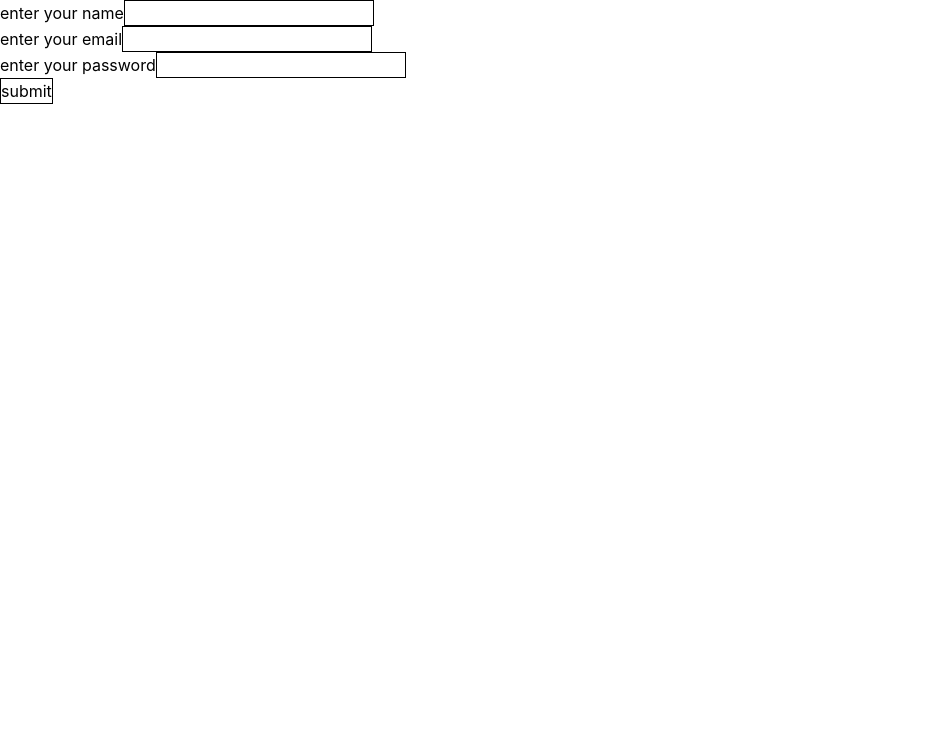
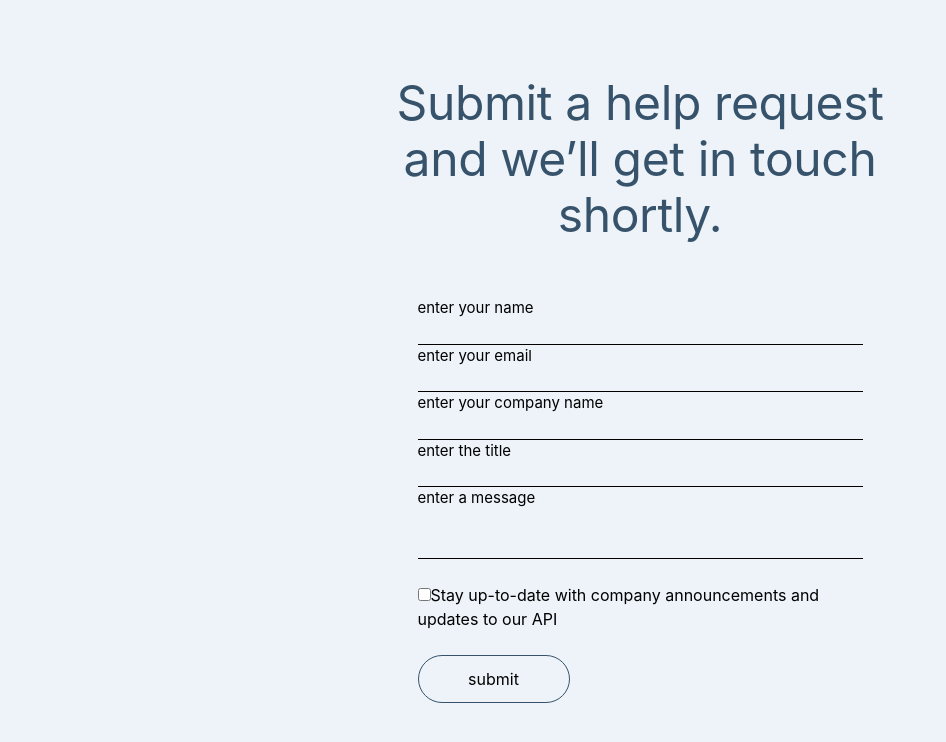
Before and after one commit to magdachikhr-hub/React_Form, a React (Vite) app: page / in a window 1280 px wide. Shown: the top 742 px of the page, without its empty margins (0-946 px from the left). Built offline with nearby package versions, Linux system fonts and the light colour scheme.

Commit message:
feat: create styled form with input validation

```diff
--- a/src/components/Form.jsx
+++ b/src/components/Form.jsx
@@ -16,13 +16,19 @@ function Form() {
 
   return (
     <>
-      <form onSubmit={handleSubmit(submit)}>
-        <div>
-          <label htmlFor="name">enter your name</label>
+      <main className="flex flex-col items-center bg-[#EDF3F8] min-h-screen">
+        <h1 className="mt-18.75 mb-13.5 text-[48px] w-143.25 tracking-[-0.37px] leading-14 text-center text-[#36536B] font-normal">
+          Submit a help request and we’ll get in touch shortly.
+        </h1>
+        <form onSubmit={handleSubmit(submit)} className="w-111.25 h-124.75 ">
+          <div className="flex flex-col ">
+            <label htmlFor="name" className="text-[15px]">
+              enter your name
+            </label>
             <input
               type="text"
               id="name"
-            className="border"
+              className="border-b focus:outline-none pl-2"
               {...register("username", {
                 required: "name is empty, please enter your name",
                 minLength: {
@@ -32,15 +38,19 @@ function Form() {
               })}
             />
             {errors.username && (
-            <p className="text-[red]">{errors.username.message}</p>
+              <p className="text-[red] text-[12px]">
+                {errors.username.message}
+              </p>
             )}
           </div>
-        <div>
-          <label htmlFor="email">enter your email</label>
+          <div className="flex flex-col ">
+            <label htmlFor="email" className="text-[15px]">
+              enter your email
+            </label>
             <input
               type="email"
               id="email"
-            className="border"
+              className="border-b focus:outline-none pl-2"
               {...register("email", {
                 required: "Email is required",
                 pattern: {
@@ -49,32 +59,79 @@ function Form() {
                 },
               })}
             />
-          {errors.email && <p className="text-[red]">{errors.email.message}</p>}
+            {errors.email && (
+              <p className="text-[red] text-[12px] ">{errors.email.message}</p>
+            )}
           </div>
-        <div>
-          <label htmlFor="password">enter your password</label>
+          <div className="flex flex-col ">
+            <label htmlFor="company" className="text-[15px]">
+              enter your company name
+            </label>
             <input
-            type="password"
-            id="password"
-            className="border"
-            {...register("password", {
-              required: "password is empty",
+              type="text"
+              id="company"
+              className="border-b focus:outline-none pl-2"
+              {...register("company", {
+                required: "company name is empty",
+              })}
+            />
+            {errors.company && (
+              <span className="text-[red] text-[12px]">
+                {errors.company.message}
+              </span>
+            )}
+          </div>
+          <div className="flex flex-col  ">
+            <label htmlFor="title" className="text-[15px]">
+              enter the title
+            </label>
+            <input
+              type="text"
+              id="title"
+              className="border-b focus:outline-none pl-2"
+              {...register("title", {
+                required: "title is empty, please enter your title",
                 minLength: {
-                value: 8,
-                message: "password is too short",
-              },
-              pattern: {
-                value: /^(?=.*[a-z])(?=.*[A-Z])(?=.*\d)(?=.*[\W_]).{8,}$/,
-                message: "make stronger password",
+                  value: 2,
+                  message: "title must be min 2 characters",
                 },
               })}
             />
-          {errors.password && (
-            <span className="text-[red]">{errors.password.message}</span>
+            {errors.title && (
+              <p className="text-[red] text-[12px]">{errors.title.message}</p>
             )}
           </div>
-        <button className="border">submit</button>
+          <div className="flex flex-col ">
+            <label htmlFor="message" className="mb-6 text-[15px] ">
+              enter a message
+            </label>
+            <input
+              type="message"
+              id="message"
+              className="border-b focus:outline-none pl-2"
+              {...register("message", {
+                required: "message is empty, please enter your title",
+                minLength: {
+                  value: 18,
+                  message: "message must be min 18 characters",
+                },
+              })}
+            />
+            {errors.message && (
+              <p className="text-[red] text-[12px]">{errors.message.message}</p>
+            )}
+          </div>
+          <div className="mt-6">
+            <input type="checkbox" id="checkbox" />
+            <label htmlFor="checkbox">
+              Stay up-to-date with company announcements and updates to our API
+            </label>
+          </div>
+          <button className="w-38 h-12 bg-transparent border border-[#36536B] rounded-3xl mt-6">
+            submit
+          </button>
         </form>
+      </main>
     </>
   );
 }
```
Also changed, not shown: 1 other file (tests, documents, lock files or other folders). Lines whose indentation alone changed are shown as unchanged.
